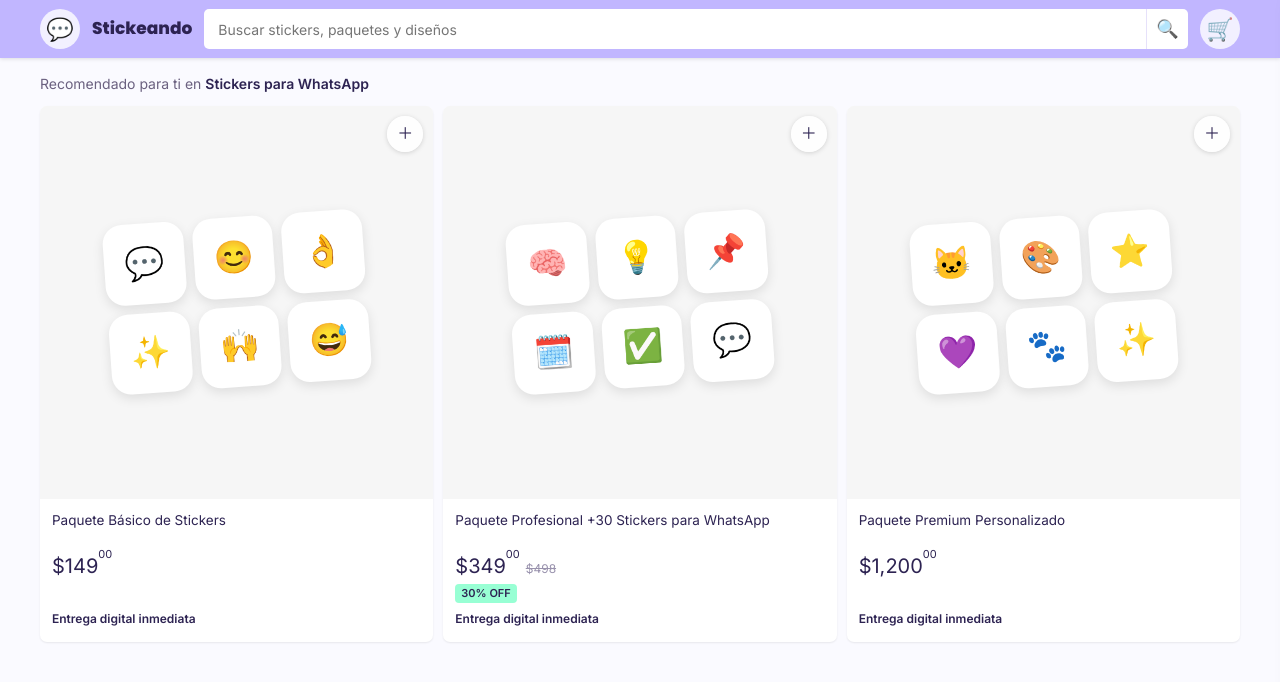
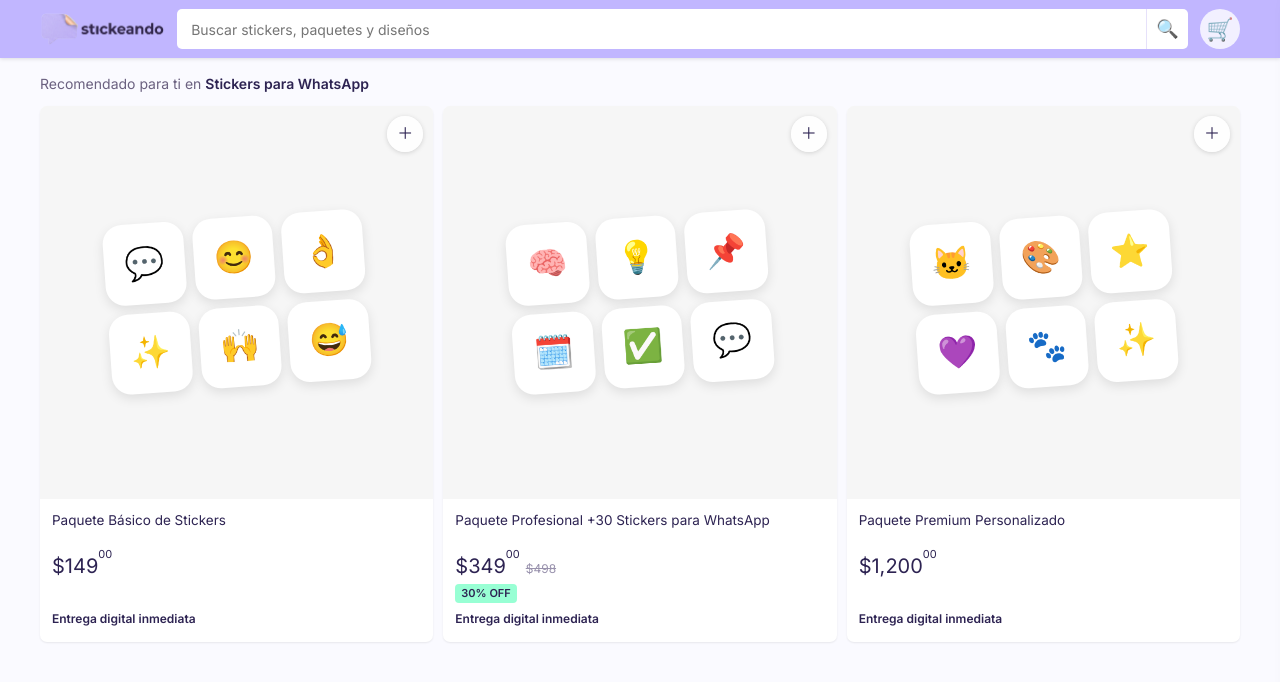
Before and after one commit to jeal1498/stickeando, a website built with Vite: page index.html in a window 1280 px wide. Built offline with nearby package versions, Linux system fonts and the light colour scheme.

Commit message:
Agregar logo real, favicon y meta tags Open Graph/SEO
- Reemplaza emoji de header por el logo oficial de Stickeando (transparente)
- Agrega favicon (32/192/512px + apple-touch-icon) generado del isotipo oficial
- Agrega meta description, canonical, Open Graph y Twitter Card para que el link se vea bien al compartirse en WhatsApp
- Imagen OG (1200x630) usando el lockup oficial de marca con slogan

```diff
--- a/index.html
+++ b/index.html
@@ -4,10 +4,37 @@
   <meta charset="UTF-8">
   <meta name="viewport" content="width=device-width, initial-scale=1.0, maximum-scale=1.0, viewport-fit=cover">
   <meta name="theme-color" content="#C1B6FF">
+
+  <!-- SEO -->
+  <title>Stickeando — Stickers para WhatsApp | Empatía digital para tu negocio</title>
+  <meta name="description" content="Paquetes de stickers para WhatsApp pensados para profesionales independientes. Comunícate cercano sin perder seriedad. Entrega digital inmediata.">
+  <link rel="canonical" href="https://stickeando-five.vercel.app/">
+
+  <!-- Open Graph / WhatsApp / Facebook -->
+  <meta property="og:type" content="website">
+  <meta property="og:site_name" content="Stickeando">
+  <meta property="og:title" content="Stickeando — Stickers para WhatsApp">
+  <meta property="og:description" content="Empatía digital para tu negocio. Paquetes de stickers para WhatsApp pensados para profesionales. Entrega digital inmediata.">
+  <meta property="og:image" content="https://stickeando-five.vercel.app/brand/og-image.jpg">
+  <meta property="og:image:width" content="1200">
+  <meta property="og:image:height" content="630">
+  <meta property="og:url" content="https://stickeando-five.vercel.app/">
+  <meta property="og:locale" content="es_MX">
+
+  <!-- Twitter Card -->
+  <meta name="twitter:card" content="summary_large_image">
+  <meta name="twitter:title" content="Stickeando — Stickers para WhatsApp">
+  <meta name="twitter:description" content="Empatía digital para tu negocio. Paquetes de stickers para WhatsApp pensados para profesionales.">
+  <meta name="twitter:image" content="https://stickeando-five.vercel.app/brand/og-image.jpg">
+
+  <!-- Favicons -->
+  <link rel="icon" type="image/png" sizes="32x32" href="/brand/favicon-32.png">
+  <link rel="icon" type="image/png" sizes="192x192" href="/brand/favicon-192.png">
+  <link rel="apple-touch-icon" sizes="180x180" href="/apple-touch-icon.png">
+
   <link rel="preconnect" href="https://fonts.googleapis.com">
   <link rel="preconnect" href="https://fonts.gstatic.com" crossorigin>
   <link href="https://fonts.googleapis.com/css2?family=Inter:wght@400;500;600&family=Poppins:wght@700;800&display=swap" rel="stylesheet">
-  <title>Stickeando — Stickers para WhatsApp</title>
 </head>
 <body>
 
@@ -20,8 +47,7 @@
     <header class="topbar">
       <div class="container topbar-inner">
 
-        <div class="top-icon" aria-hidden="true">💬</div>
-        <div class="feed-brand">Stickeando</div>
+        <img src="/brand/logo-header.png" alt="Stickeando" class="brand-logo">
 
         <div class="header-search">
           <input type="search" placeholder="Buscar stickers, paquetes y diseños" aria-label="Buscar">
--- a/src/styles/components/feed.css
+++ b/src/styles/components/feed.css
@@ -2,14 +2,7 @@
    HOME / FEED
 ========================================================= */
 
-.feed-brand{
-  font-size:17px;font-weight:800;font-family:var(--font-heading);color:var(--text);
-  white-space:nowrap;display:none;
-}
-
-@media(min-width:420px){
-  .feed-brand{display:block;}
-}
+/* feed-brand: reemplazado por .brand-logo (logo real) en layout.css */
 
 .feed-cart-btn{
   position:relative;
--- a/src/styles/layout.css
+++ b/src/styles/layout.css
@@ -28,6 +28,16 @@
   color:var(--text);
   font-size:22px;
   flex:0 0 40px;
+}
+
+.brand-logo{
+  height:30px;
+  width:auto;
+  flex:0 0 auto;
+}
+
+@media(min-width:420px){
+  .brand-logo{height:34px;}
 }
 
 .brand{
```
Also changed, not shown: public/apple-touch-icon.png (added), public/brand/favicon-192.png (added), public/brand/favicon-32.png (added), public/brand/favicon-512.png (added), public/brand/logo-header.png (added), public/brand/og-image.jpg (added), 1 other file.
